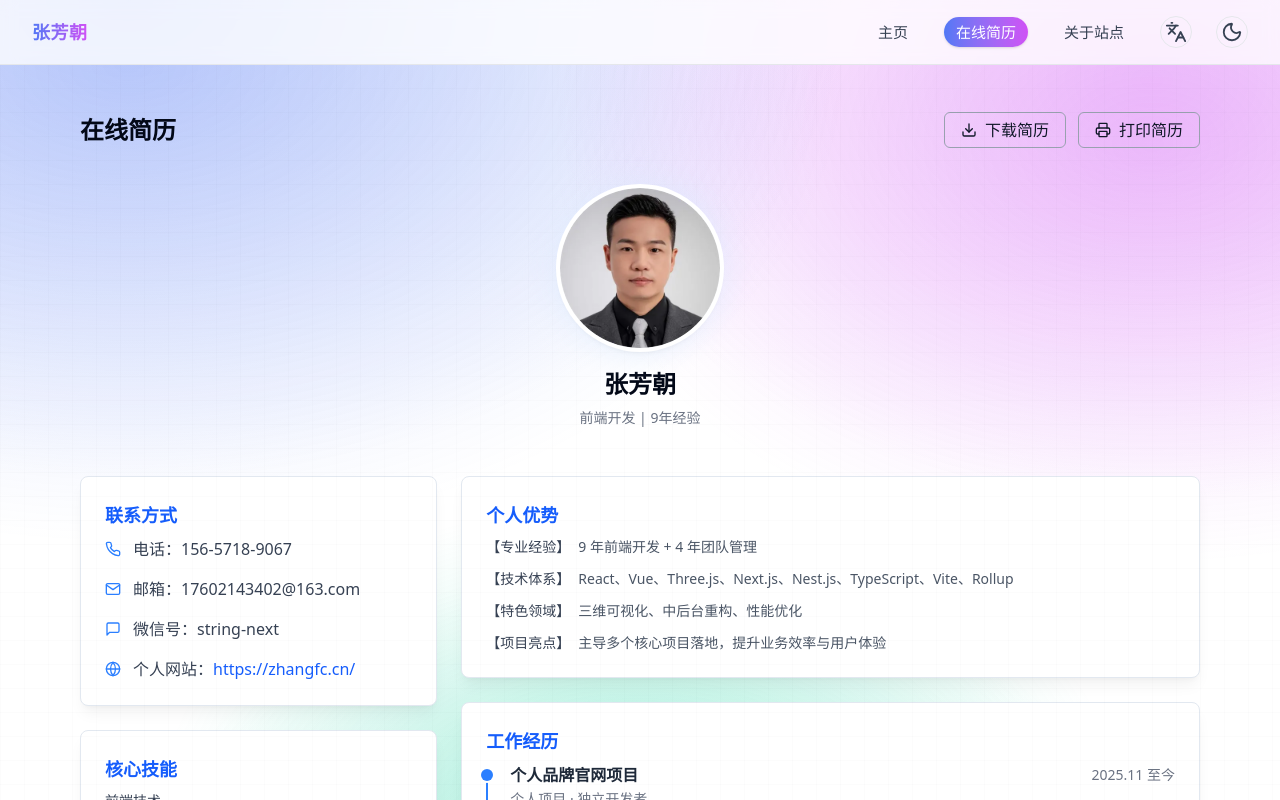
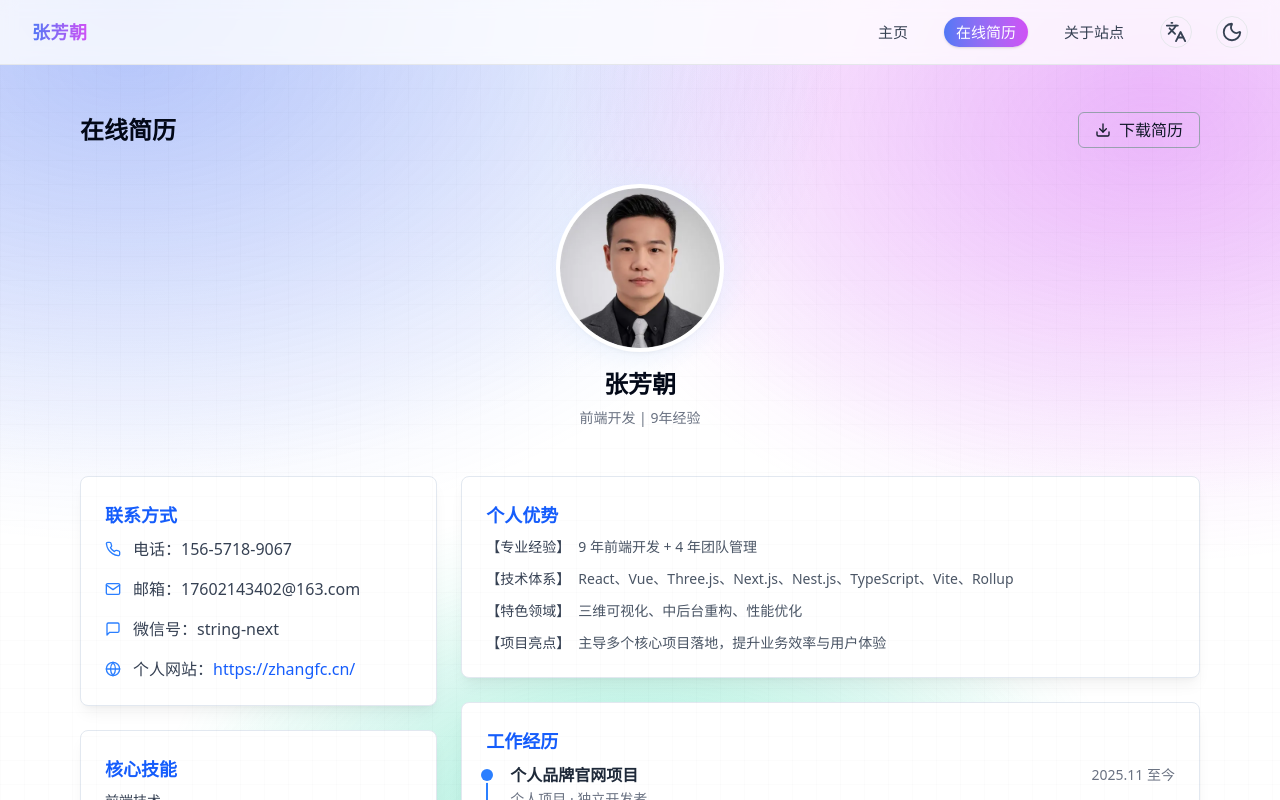
Before and after one commit to dmljc/resume-next.js, a Next.js app: page /resume in a window 1280 px wide. Shown: the top 800 px of the page. Built offline with nearby package versions, Linux system fonts and the light colour scheme.

Commit message:
refactor: :recycle: 移除打印功能并简化下载按钮逻辑

```diff
--- a/src/components/sections/ResumeClone.jsx
+++ b/src/components/sections/ResumeClone.jsx
@@ -4,8 +4,7 @@ import * as React from 'react';
 import { Card, CardHeader, CardTitle, CardContent } from '../ui/card.jsx';
 import { Badge } from '../ui/badge.jsx';
 import { Button } from '../ui/button.jsx';
-import { Download, Printer, Loader2 } from 'lucide-react';
-import { printWithStyles } from '../../lib/printStyles.js';
+import { Download, Loader2 } from 'lucide-react';
 import { useI18n } from '../../lib/i18n-core.js';
 import { jobs } from './work.data.js';
 import { skills } from './skills.data.js';
@@ -18,7 +17,6 @@ export default function ResumeClone() {
     const { t, lang } = useI18n();
     const colon = lang === 'zh' ? '：' : ': ';
     const [downloading, setDownloading] = React.useState(false);
-    const [printing, setPrinting] = React.useState(false);
 
     return (
         <section
@@ -43,11 +41,11 @@ export default function ResumeClone() {
                         <Button
                             variant="outline"
                             className="flex items-center gap-2 rounded-md px-4 h-9 border-gray-400 text-gray-900 hover:bg-gray-100 hover:border-gray-500 dark:border-gray-600 dark:text-gray-100 dark:hover:bg-gray-800 dark:hover:border-gray-500 transition-colors no-print"
-                            disabled={downloading || printing}
+                            disabled={downloading}
                             style={{ opacity: downloading ? 1 : undefined }}
                             aria-busy={downloading ? true : undefined}
                             onClick={async () => {
-                                if (downloading || printing) return;
+                                if (downloading) return;
                                 setDownloading(true);
                                 try {
                                     // 使用浏览器原生打印功能（更可靠）
@@ -63,31 +61,6 @@ export default function ResumeClone() {
                                 <Download size={16} className="shrink-0" />
                             )}
                             <span>{t('resume.download')}</span>
-                        </Button>
-                        <Button
-                            variant="outline"
-                            className="flex items-center gap-2 rounded-md px-4 h-9 border-gray-400 text-gray-900 hover:bg-gray-100 hover:border-gray-500 dark:border-gray-600 dark:text-gray-100 dark:hover:bg-gray-800 dark:hover:border-gray-500 transition-colors no-print"
-                            disabled={downloading || printing}
-                            style={{ opacity: printing ? 1 : undefined }}
-                            aria-busy={printing ? true : undefined}
-                            onClick={() => {
-                                if (downloading || printing) return;
-                                setPrinting(true);
-                                // 监听打印对话框关闭事件
-                                const handleAfterPrint = () => {
-                                    setPrinting(false);
-                                    window.removeEventListener('afterprint', handleAfterPrint);
-                                };
-                                window.addEventListener('afterprint', handleAfterPrint);
-                                printWithStyles();
-                            }}
-                        >
-                            {printing ? (
-                                <Loader2 size={16} className="animate-spin shrink-0" />
-                            ) : (
-                                <Printer size={16} className="shrink-0" />
-                            )}
-                            <span>{t('resume.print')}</span>
                         </Button>
                     </div>
                 </div>
```
